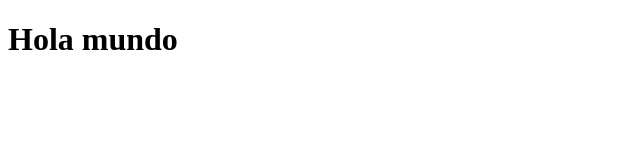
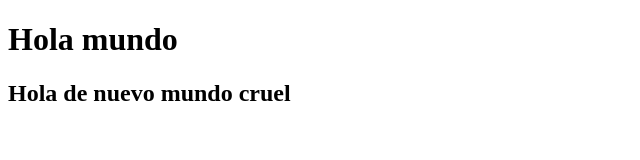
Before and after one commit to Eliereme/mi_proyecto, a plain HTML site: page index.html in a window 1280 px wide. Shown: the whole page, without its empty margins (0-640 px from the left). Drawn offline with Linux system fonts and the light colour scheme.

Commit message:
cambiando html

```diff
--- a/index.html
+++ b/index.html
@@ -5,5 +5,6 @@
 </head>
 <body>
 	<h1>Hola mundo</h1>
+	<h2>Hola de nuevo mundo cruel</h2>
 </body>
 </html>
```
